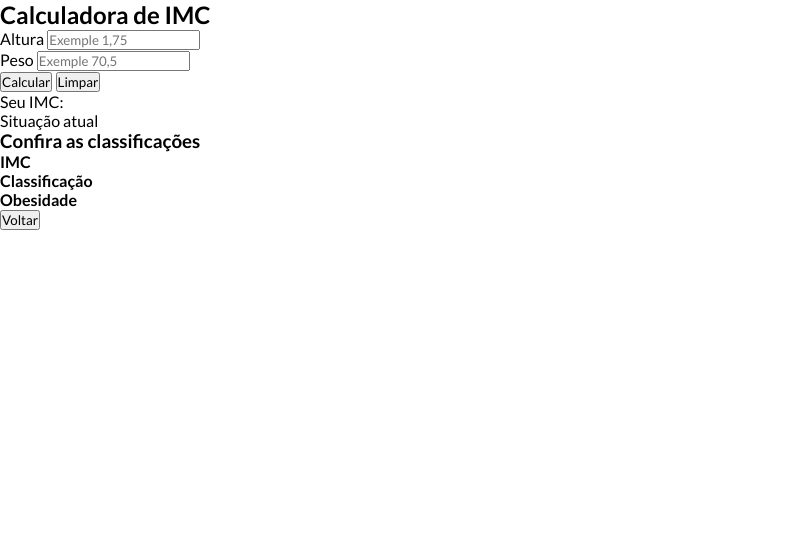
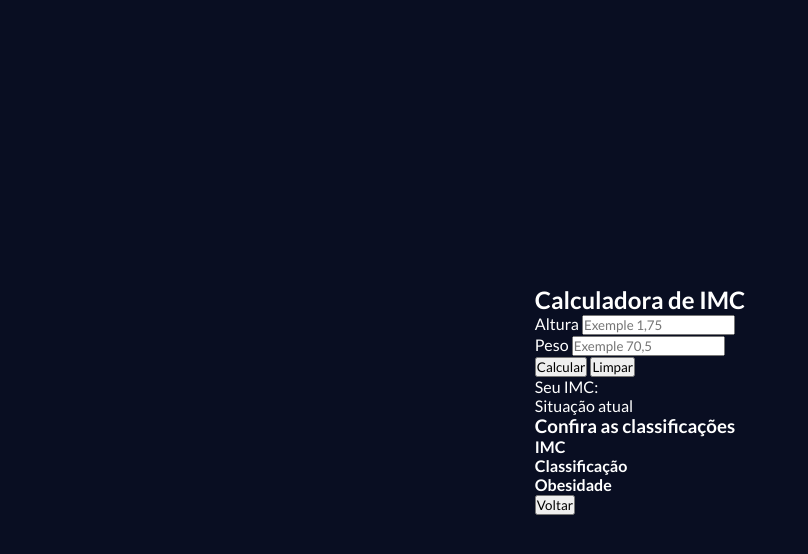
Before and after one commit to kscarvalho/Calculadora-_imc, a plain HTML site: page index.html in a window 1280 px wide. Shown: the whole page, without its empty margins (0-808 px from the left). Drawn offline with Linux system fonts and the light colour scheme.

Commit message:
Style do body

```diff
--- a/css/styles.css
+++ b/css/styles.css
@@ -4,3 +4,12 @@
   box-sizing: border-box;
   font-family: "Lato", sans-serif;
 }
+
+body {
+  background-color: #090e22;
+  display: flex;
+  justify-content: center;
+  align-items: center;
+  min-height: 100vh;
+  color: #fff;
+}
```
